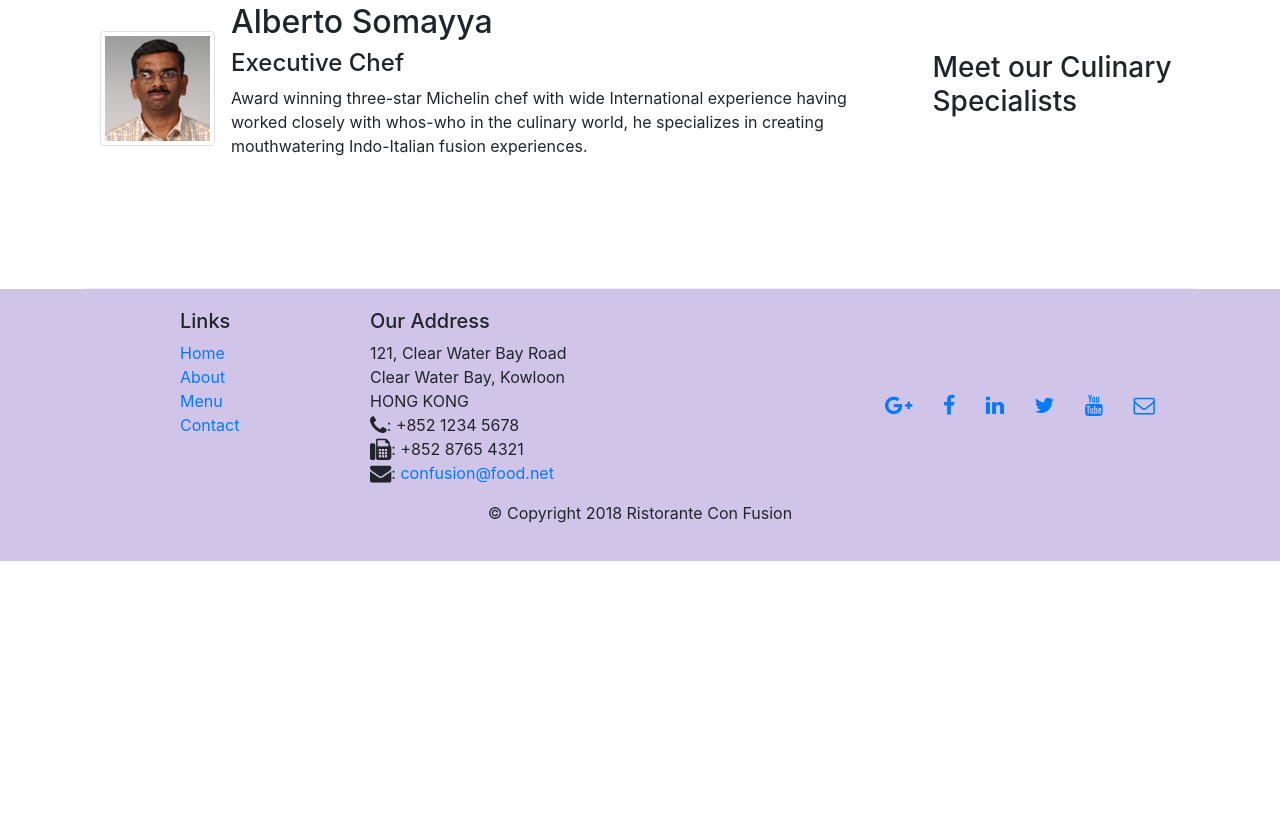
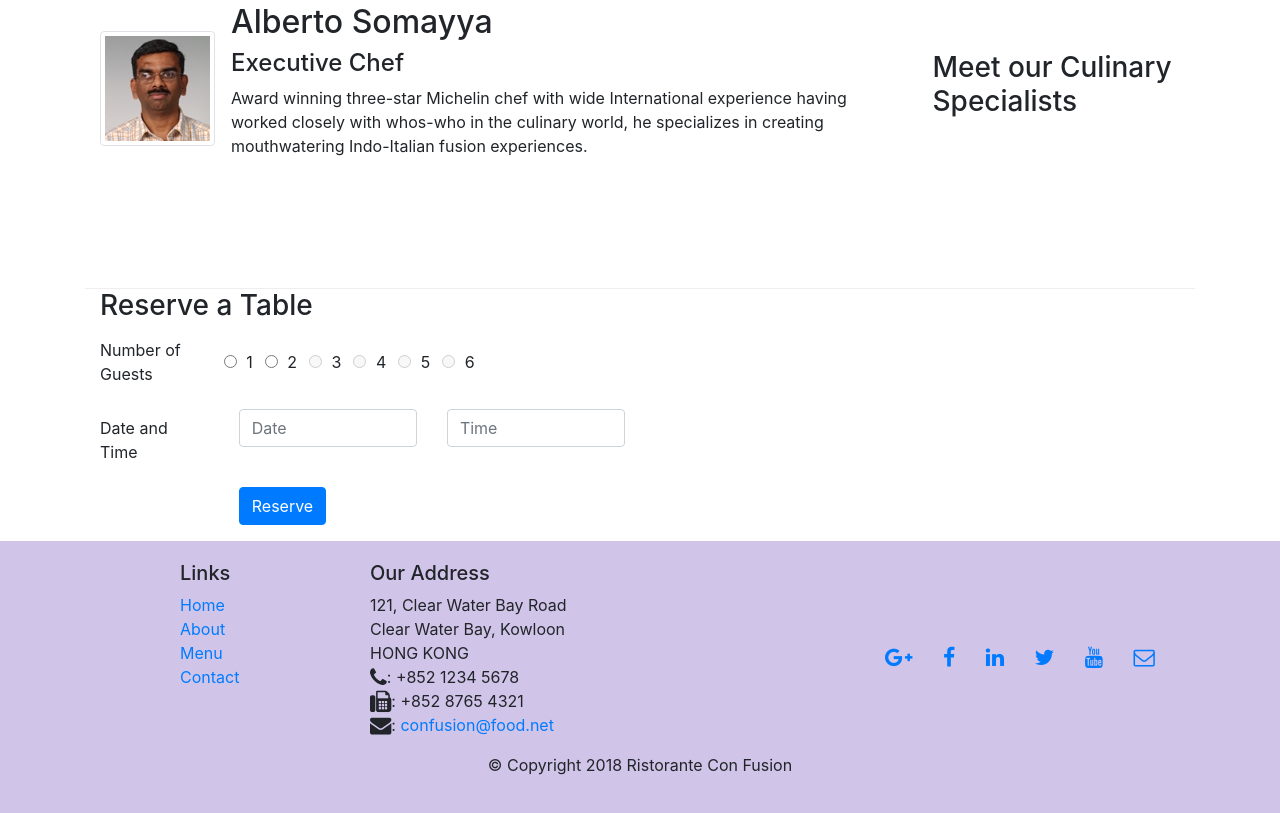
Before and after one commit to ssinai/confusion-bootstrap, a website: page index.html in a window 1280 px wide. Shown: the part 1219-2032 px from the top of the page. Before the commit the page ends 1780 px from the top, so only its background shows below. Drawn offline with nearby package versions, Linux system fonts and the light colour scheme.

Commit message:
Assignment 2 task 1 and 3 first shot

```diff
--- a/css/styles.css
+++ b/css/styles.css
@@ -37,3 +37,7 @@
 .navbar-dark {
   background-color: #512DA8;
 }
+
+.btn-block {
+  background-color: gold;
+}
--- a/index.html
+++ b/index.html
@@ -41,8 +41,11 @@
                     <h1>Ristorante con Fusion</h1>
                     <p>We take inspiration from the World's best cuisines, and create a unique fusion experience. Our lipsmacking creations will tickle your culinary senses!</p>
                 </div>
+                <div class="col-12 col-sm-3 align-self-center">
+                  <img src="img/logo.png" class="img-fluid">
+                </div>
                 <div class="col-12 col-sm align-self-center">
-                  <img src="img/logo.png" class="img-fluid">
+                  <button type="button" class="btn bnt-primary btn-block">Reserve Table</button>
                 </div>
             </div>
         </div>
@@ -107,7 +110,82 @@
               </div>
             </div>
           </div>
-    </div>
+<!--     </div> -->
+
+
+      <div class="row row-header">
+        <div class="col-12">
+          <h3>Reserve a Table</h3>
+        </div>
+        <div class="col-12 col-md-9">
+          <form>
+
+            <div class="form-group row">
+
+              <label for="number-of-guests" class="col-md-2 col-form-label">Number of Guests</label>
+
+                 <div class="form-check form-check-inline ">
+                  <label class="form-check-label">
+                    <input class="form-check-input" type="radio" name="inlineRadioOptions" id="inlineRadio1" value="option1"> 1
+                  </label>
+                </div>
+                <div class="form-check form-check-inline">
+                  <label class="form-check-label">
+                    <input class="form-check-input" type="radio" name="inlineRadioOptions" id="inlineRadio2" value="option2"> 2
+                  </label>
+                </div>
+                <div class="form-check form-check-inline disabled">
+                  <label class="form-check-label">
+                    <input class="form-check-input" type="radio" name="inlineRadioOptions" id="inlineRadio3" value="option3" disabled> 3
+                  </label>
+                </div>
+                <div class="form-check form-check-inline disabled">
+                  <label class="form-check-label">
+                    <input class="form-check-input" type="radio" name="inlineRadioOptions" id="inlineRadio4" value="option4" disabled> 4
+                  </label>
+                </div>
+                <div class="form-check form-check-inline disabled">
+                  <label class="form-check-label">
+                    <input class="form-check-input" type="radio" name="inlineRadioOptions" id="inlineRadio5" value="option5" disabled> 5
+                  </label>
+                </div>
+                <div class="form-check form-check-inline disabled">
+                  <label class="form-check-label">
+                    <input class="form-check-input" type="radio" name="inlineRadioOptions" id="inlineRadio6" value="option6" disabled> 6
+                  </label>
+                </div>
+            </div>
+
+
+
+            <div class="form-group row">
+               <label for="date-time" class="col-md-2 col-form-label">Date and Time</label>
+                <div class="col-5 col-md-3">
+                  <input type="text" class="form-control" id="date" name="date" placeholder="Date">
+                </div>
+<!--                 <div class="col-7 col-md-7"> -->
+                <div class="col-5 col-md-3">
+                  <input type="text" class="form-control" id="time" name="time" placeholder="Time">
+                </div>
+            </div>
+
+
+
+            <div class="form-group row">
+              <div class="offset-md-2 col-md-10">
+                <button type="submit" class="btn btn-primary">Reserve</button>
+              </div>
+            </div>
+
+          </form>
+
+          </div>
+            <div class="col-12 col-md">
+            </div>
+        </div>
+      </div>
+
+
 
     <footer class="footer">
         <div class="container">
```
